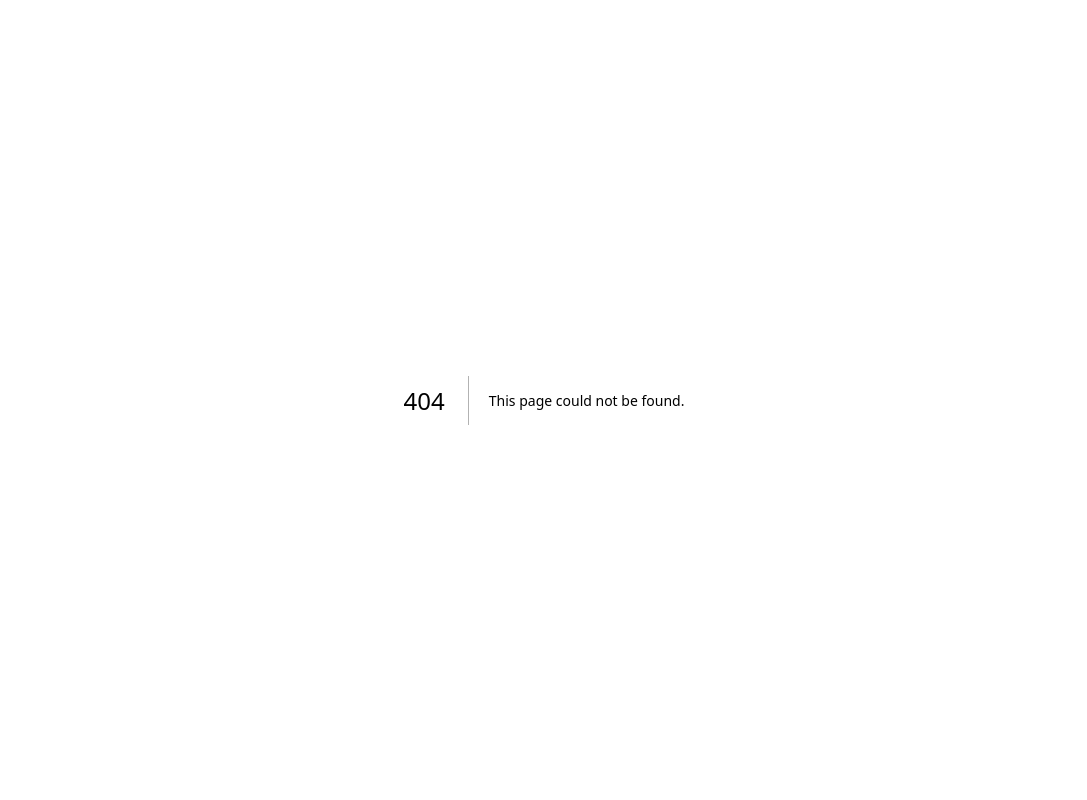
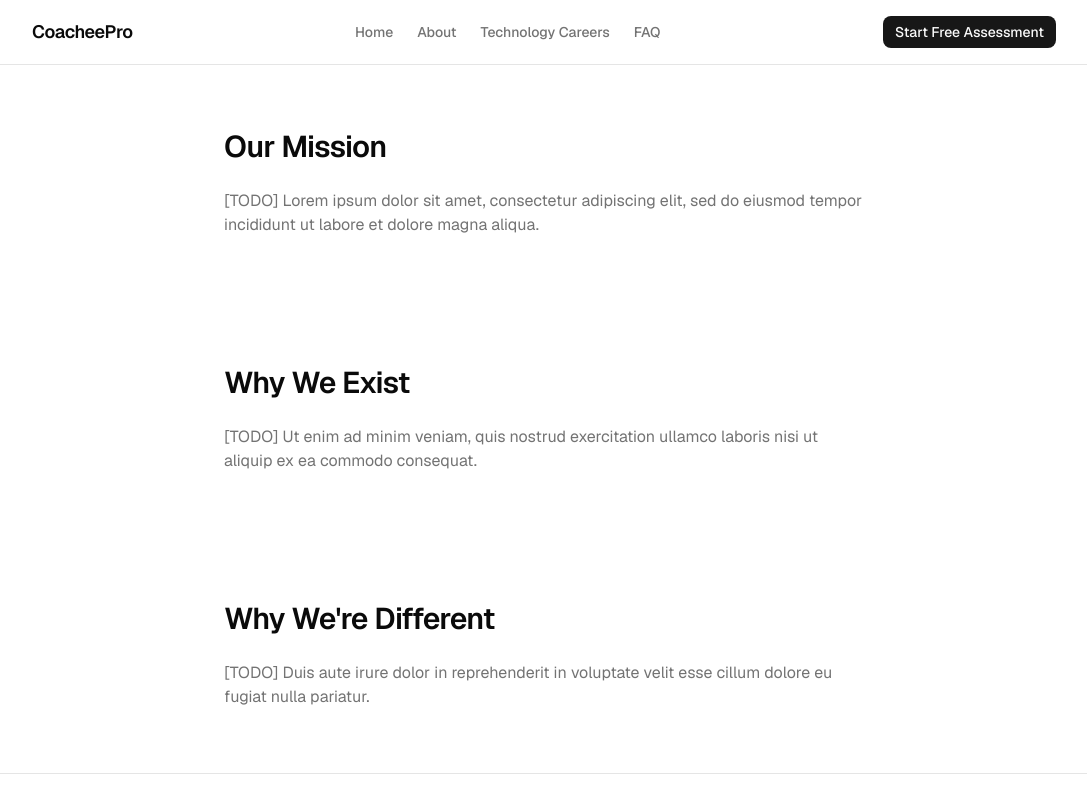
Before and after one commit to NaseerDragonRose/coachee-pro, a Next.js app: page /about in a window 1280 px wide. Before the commit this address had no page. Shown: the top 800 px of the page, without its empty margins (96-1183 px from the left). Built offline with nearby package versions, Linux system fonts and the light colour scheme.

Commit message:
feat: add About page

```diff
--- /dev/null
+++ b/app/(marketing)/about/page.tsx
@@ -0,0 +1,35 @@
+import type { Metadata } from "next"
+
+import { Section } from "@/components/marketing/section"
+
+export const metadata: Metadata = {
+  title: "About — CoacheePro",
+  description:
+    "Why CoacheePro exists and how it helps Class 11 & 12 students find the right technology career.",
+}
+
+export default function AboutPage() {
+  return (
+    <main className="flex flex-1 flex-col">
+      <Section title="Our Mission">
+        <p className="text-pretty text-muted-foreground">
+          [TODO] Lorem ipsum dolor sit amet, consectetur adipiscing elit,
+          sed do eiusmod tempor incididunt ut labore et dolore magna
+          aliqua.
+        </p>
+      </Section>
+      <Section title="Why We Exist">
+        <p className="text-pretty text-muted-foreground">
+          [TODO] Ut enim ad minim veniam, quis nostrud exercitation ullamco
+          laboris nisi ut aliquip ex ea commodo consequat.
+        </p>
+      </Section>
+      <Section title="Why We're Different">
+        <p className="text-pretty text-muted-foreground">
+          [TODO] Duis aute irure dolor in reprehenderit in voluptate velit
+          esse cillum dolore eu fugiat nulla pariatur.
+        </p>
+      </Section>
+    </main>
+  )
+}
```
